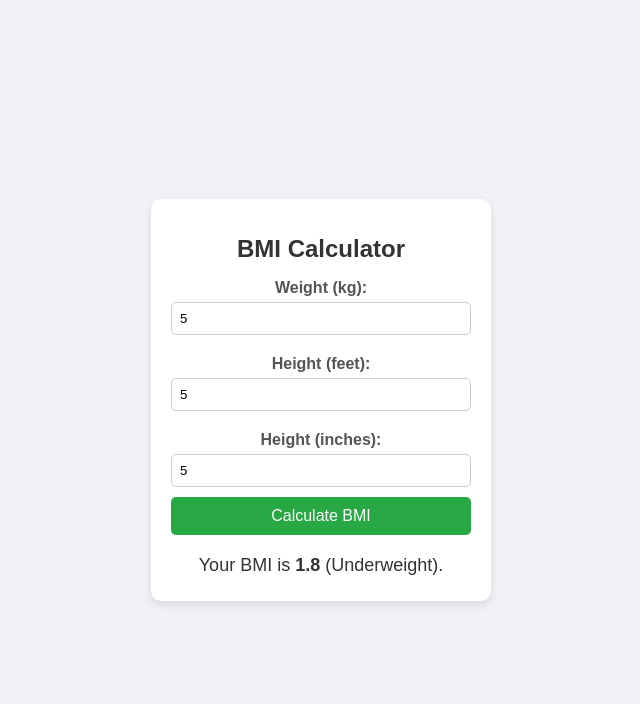
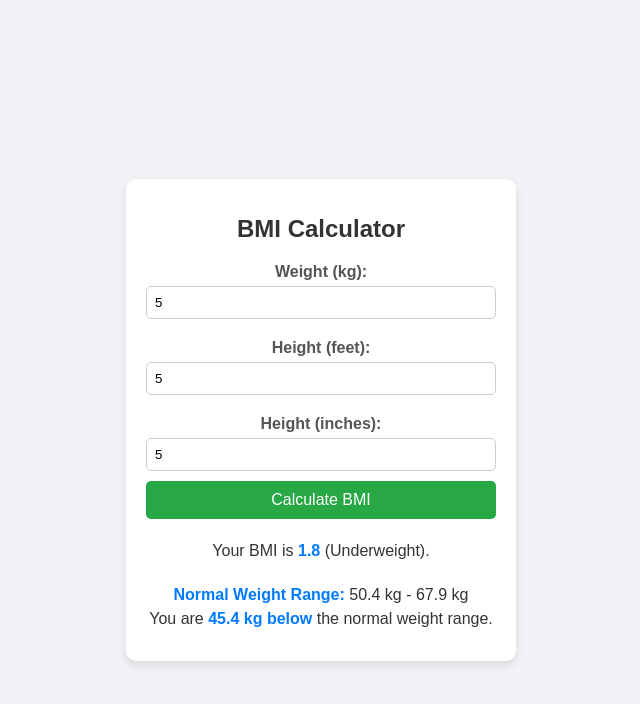
Before and after one commit to prawin12393/BMI_CALCULATOR, a plain HTML site: page index.html in a window 1280 px wide. Both pictures are taken after typing "5", "5", "5" into the empty fields and a click on the button "Calculate BMI". Shown: the whole page, without its empty margins (319-959 px from the left). Drawn offline with Linux system fonts and the light colour scheme.

Commit message:
Update index.html

```diff
--- a/index.html
+++ b/index.html
@@ -3,7 +3,7 @@
 <head>
     <meta charset="UTF-8">
     <meta name="viewport" content="width=device-width, initial-scale=1.0">
-    <title>BMI Calculator</title>
+    <title>BMI Calculator with Riskometer</title>
     <style>
         body {
             font-family: Arial, sans-serif;
@@ -11,20 +11,23 @@
             display: flex;
             justify-content: center;
             align-items: center;
-            height: 100vh;
+            min-height: 100vh;
             margin: 0;
+            padding: 20px;
         }
         .calculator-container {
             background-color: #ffffff;
             padding: 20px;
             border-radius: 10px;
             box-shadow: 0 4px 8px rgba(0, 0, 0, 0.1);
-            width: 300px;
+            width: 100%;
+            max-width: 350px;
             text-align: center;
         }
         h1 {
             font-size: 24px;
             color: #333;
+            margin-bottom: 20px;
         }
         label {
             display: block;
@@ -32,7 +35,7 @@
             font-weight: bold;
             color: #555;
         }
-        input, select {
+        input {
             width: 100%;
             padding: 8px;
             margin-bottom: 10px;
@@ -53,15 +56,19 @@
         button:hover {
             background-color: #218838;
         }
-        #result {
+        #result, #riskometer {
             margin-top: 20px;
-            font-size: 18px;
+            font-size: 16px;
             color: #333;
+            line-height: 1.5;
+        }
+        #result strong, #riskometer strong {
+            color: #007bff;
         }
         .error {
             color: red;
             font-size: 14px;
-            margin-top: 5px;
+            margin-top: 10px;
         }
     </style>
 </head>
@@ -81,6 +88,7 @@
             <button type="submit">Calculate BMI</button>
         </form>
         <div id="result"></div>
+        <div id="riskometer"></div>
         <div id="error" class="error"></div>
     </div>
 
@@ -93,10 +101,12 @@
             const heightFeet = parseInt(document.getElementById('heightFeet').value);
             const heightInches = parseInt(document.getElementById('heightInches').value);
             const resultDiv = document.getElementById('result');
+            const riskometerDiv = document.getElementById('riskometer');
             const errorDiv = document.getElementById('error');
 
             // Clear previous messages
             resultDiv.innerHTML = '';
+            riskometerDiv.innerHTML = '';
             errorDiv.innerHTML = '';
 
             // Input validation
@@ -136,8 +146,30 @@
                 category = 'Obesity';
             }
 
-            // Display result
+            // Display BMI result
             resultDiv.innerHTML = `Your BMI is <strong>${bmi.toFixed(1)}</strong> (${category}).`;
+
+            // Calculate normal weight range (BMI 18.5 to 24.9)
+            const minNormalWeight = 18.5 * (heightMeters * heightMeters);
+            const maxNormalWeight = 24.9 * (heightMeters * heightMeters);
+
+            // Riskometer logic
+            let riskMessage;
+            if (weight < minNormalWeight) {
+                const weightToGain = (minNormalWeight - weight).toFixed(1);
+                riskMessage = `You are <strong>${weightToGain} kg below</strong> the normal weight range.`;
+            } else if (weight > maxNormalWeight) {
+                const weightToLose = (weight - maxNormalWeight).toFixed(1);
+                riskMessage = `You are <strong>${weightToLose} kg above</strong> the normal weight range.`;
+            } else {
+                riskMessage = `Your weight is within the <strong>normal weight range</strong>.`;
+            }
+
+            // Display riskometer
+            riskometerDiv.innerHTML = `
+                <strong>Normal Weight Range:</strong> ${minNormalWeight.toFixed(1)} kg - ${maxNormalWeight.toFixed(1)} kg<br>
+                ${riskMessage}
+            `;
         });
     </script>
 </body>
```
